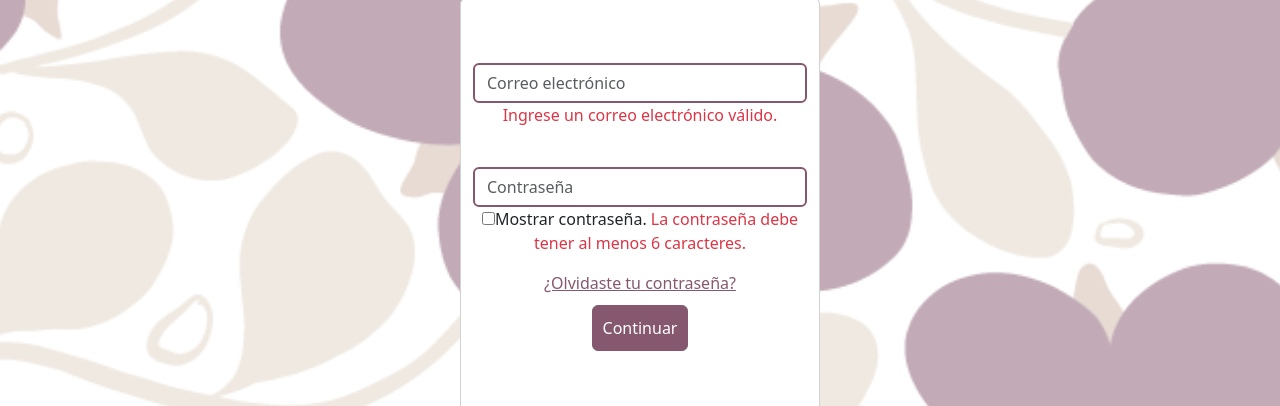
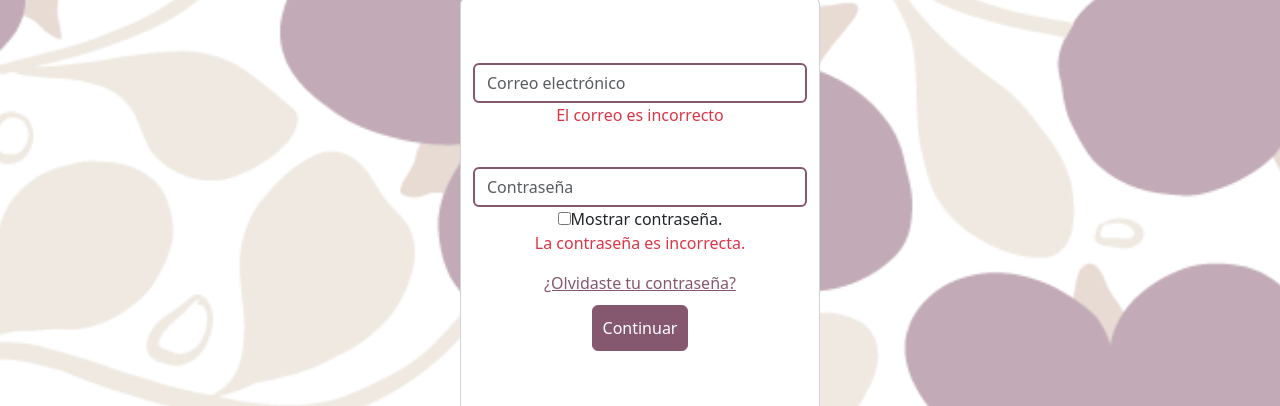
Before and after one commit to lizeth9797/manahuia, a website: page login.html in a window 1280 px wide. Both pictures are taken after a click on the button "Continuar". Shown: the part 311-717 px from the top of the page. Drawn offline with nearby package versions, Linux system fonts and the light colour scheme.

Commit message:
Validación de correo

```diff
--- a/js/login.js
+++ b/js/login.js
@@ -5,7 +5,7 @@ document.getElementById("btnRegister").addEventListener("click", function(event)
 
     // Validar correo
     if(!correo.match(/^\w+([\.-]?\w+)*@\w+([\.-]?\w+)*(\.\w{2,3})+$/)){
-        document.getElementById("correoError").innerText = "Ingrese un correo electrónico válido.";
+        document.getElementById("correoError").innerText = "El correo es incorrecto";
         valid = false;
     } else {
         document.getElementById("correoError").innerText = "";
@@ -13,7 +13,7 @@ document.getElementById("btnRegister").addEventListener("click", function(event)
 
     // Validar contraseña
     if(password.length < 6){
-        document.getElementById("passwordError").innerText =  "La contraseña debe tener al menos 6 caracteres.";
+        document.getElementById("passwordError").innerText =  "La contraseña es incorrecta.";
         valid = false;
     } else {
         document.getElementById("passwordError").innerText = "";
--- a/login.html
+++ b/login.html
@@ -286,8 +286,9 @@ input[type="password"] + .bx {
                 <div class="mb-3 pink-border">
                     <label for="password" class="form-label"></label>
                     <div class="container">
-                    <input type="password" class="form-control" id="password" placeholder="Contraseña" ></div>
+                    <input type="password" class="form-control" id="password" placeholder="Contraseña" >
                     <input type="checkbox" onclick="myFunction()">Mostrar contraseña.
+                </div>
                     <span id="passwordError" class="text-danger"></span>
                 </div>
                 <!------------------------------------------------------------------------>
```
